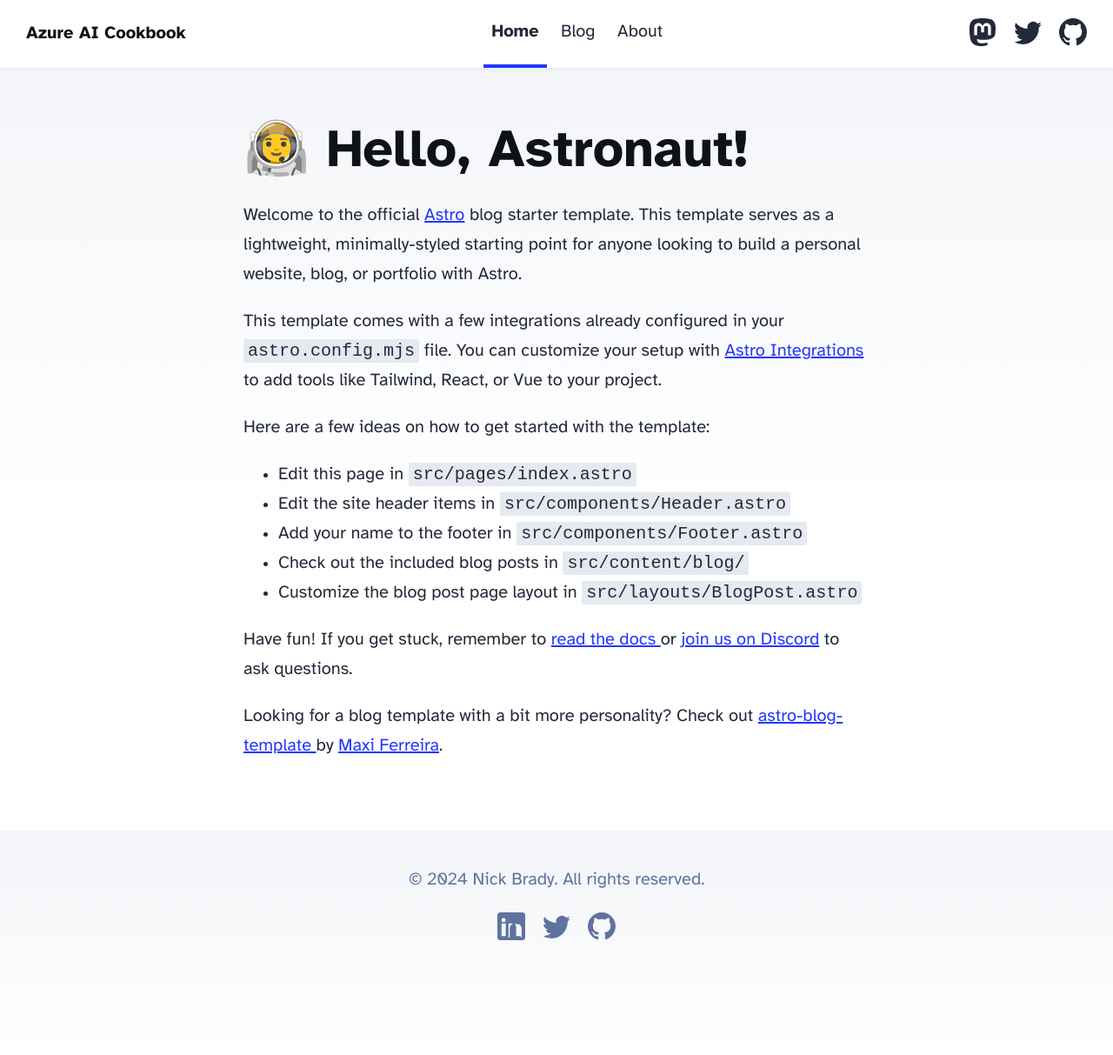
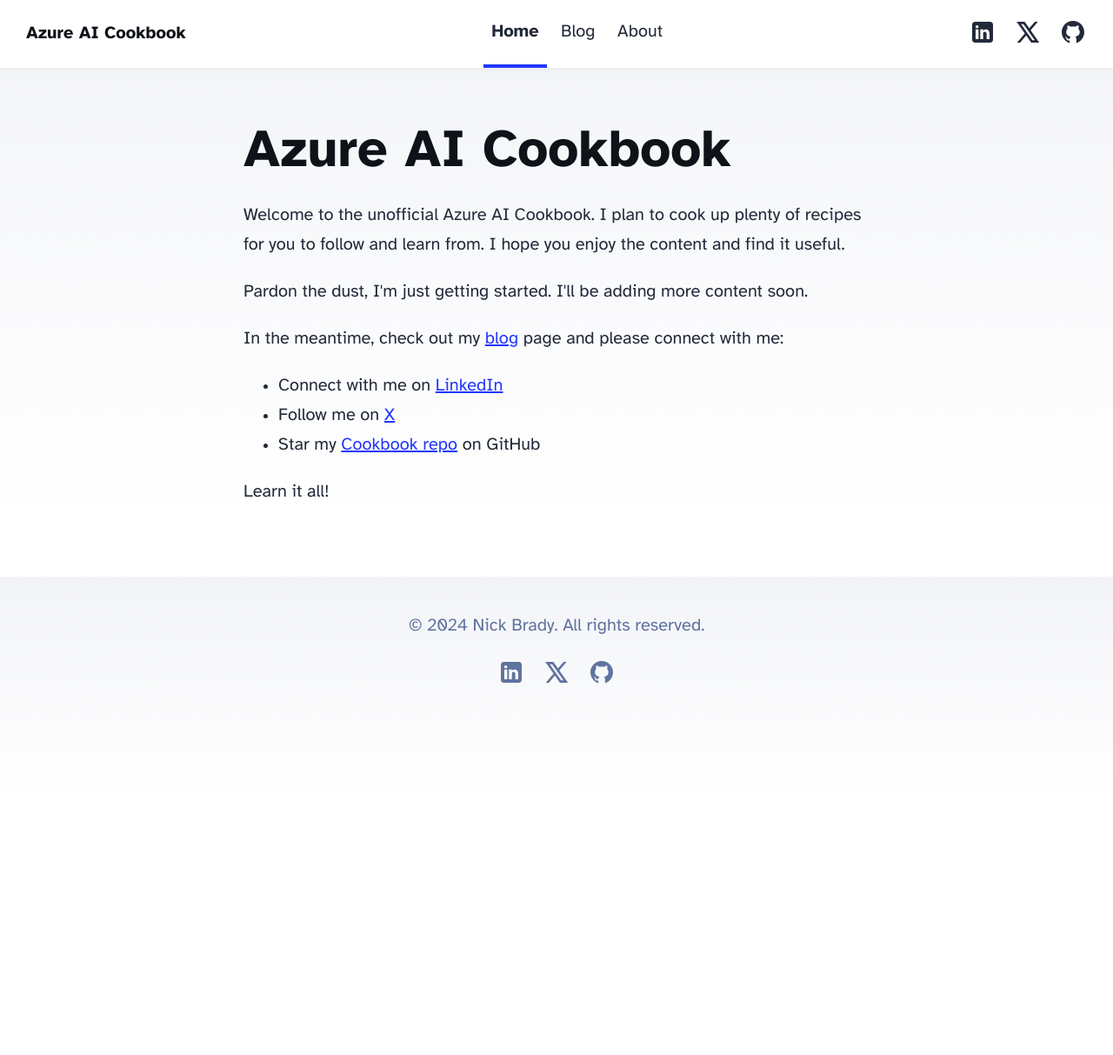
Before and after one commit to nicholasdbrady/cookbook, an Astro site: page / in a window 1280 px wide. Shown: the whole page at 87% size. After the commit the page ends 921 px from the top, so only its background shows below. Built offline with nearby package versions, Linux system fonts and the light colour scheme; Astro itself is replaced by a stand-in of ours.

Commit message:
favicon, social-icons, about me, home init

```diff
--- a/package.json
+++ b/package.json
@@ -10,11 +10,12 @@
     "astro": "astro"
   },
   "dependencies": {
+    "@astrojs/check": "^0.5.10",
+    "@astrojs/markdoc": "^0.11.0",
     "@astrojs/mdx": "^2.3.1",
     "@astrojs/rss": "^4.0.5",
     "@astrojs/sitemap": "^3.1.4",
     "astro": "^4.6.4",
-    "@astrojs/check": "^0.5.10",
     "typescript": "^5.4.5"
   }
 }
--- a/src/components/Footer.astro
+++ b/src/components/Footer.astro
@@ -5,39 +5,24 @@
 <footer>
 	&copy; {today.getFullYear()} Nick Brady. All rights reserved.
 	<div class="social-links">
-		<!-- TODO: Fix the LinkedIn icon -->
-		<a href="https://www.linkedin.com/in/nicholasdbrady" target="_blank">
-			<span class="sr-only">Follow Nick on LinkedIn</span>
-			<svg
-				viewBox="0 0 16 16"
-				aria-hidden="true"
-				width="32"
-				height="32"
-				astro-icon="social/linkedin"
-				><path
-					fill="currentColor"
-					d="M14.4 0H1.6C.716 0 0 .716 0 1.6v12.8C0 15.284.716 16 1.6 16h12.8c.884 0 1.6-.716 1.6-1.6V1.6C16 .716 15.284 0 14.4 0zM4.8 13.6H2.4V6.4h2.4v7.2zm-1.2-8c-.84 0-1.2-.56-1.2-1.2 0-.64.36-1.2 1.2-1.2s1.2.56 1.2 1.2c0 .64-.36 1.2-1.2 1.2zm9.6 8h-2.4v-4.8c0-1.12-.24-2-1.6-2-1.44 0-2.08 1.12-2.08 2.88v4.88H6.4V6.4h2.32v1.52h.04c.32-.6 1.08-1.24 2.28-1.24 2.44 0 2.88 1.6 2.88 3.68v4.24z"
-				></path></svg
-			>
+		<a href="https://linked.com/in/nicholasdbrady" target="_blank">
+			<span class="sr-only">Connect with Nick on LinkedIn</span>
+			<svg xmlns="http://www.w3.org/2000/svg" x="0px" y="0px" width="32" height="32" viewBox="0 8 48 32" >
+				<path fill="currentColor" d="M42,37c0,2.762-2.238,5-5,5H11c-2.761,0-5-2.238-5-5V11c0-2.762,2.239-5,5-5h26c2.762,0,5,2.238,5,5V37z" ></path>
+				<path fill="background" d="M12 19H17V36H12zM14.485 17h-.028C12.965 17 12 15.888 12 14.499 12 13.08 12.995 12 14.514 12c1.521 0 2.458 1.08 2.486 2.499C17 15.887 16.035 17 14.485 17zM36 36h-5v-9.099c0-2.198-1.225-3.698-3.192-3.698-1.501 0-2.313 1.012-2.707 1.99C24.957 25.543 25 26.511 25 27v9h-5V19h5v2.616C25.721 20.5 26.85 19 29.738 19c3.578 0 6.261 2.25 6.261 7.274L36 36 36 36z" ></path>
+			</svg>
 		</a>
-		<!-- TODO: Fix the LinkedIn icon -->
-		<a href="https://twitter.com/astrodotbuild" target="_blank">
-			<span class="sr-only">Follow Astro on Twitter</span>
-			<svg viewBox="0 0 16 16" aria-hidden="true" width="32" height="32" astro-icon="social/twitter"
-				><path
-					fill="currentColor"
-					d="M5.026 15c6.038 0 9.341-5.003 9.341-9.334 0-.14 0-.282-.006-.422A6.685 6.685 0 0 0 16 3.542a6.658 6.658 0 0 1-1.889.518 3.301 3.301 0 0 0 1.447-1.817 6.533 6.533 0 0 1-2.087.793A3.286 3.286 0 0 0 7.875 6.03a9.325 9.325 0 0 1-6.767-3.429 3.289 3.289 0 0 0 1.018 4.382A3.323 3.323 0 0 1 .64 6.575v.045a3.288 3.288 0 0 0 2.632 3.218 3.203 3.203 0 0 1-.865.115 3.23 3.23 0 0 1-.614-.057 3.283 3.283 0 0 0 3.067 2.277A6.588 6.588 0 0 1 .78 13.58a6.32 6.32 0 0 1-.78-.045A9.344 9.344 0 0 0 5.026 15z"
-				></path></svg
-			>
+		<a href="https://x.com/nicholasdbrady" target="_blank">
+			<span class="sr-only">Follow Nick on X</span>
+			<svg viewBox="0 0 24 24" aria-hidden="true" width="32" height="32" astro-icon="social/x" >
+				<path fill="currentColor" d="M 2.3671875 3 L 9.4628906 13.140625 L 2.7402344 21 L 5.3808594 21 L 10.644531 14.830078 L 14.960938 21 L 21.871094 21 L 14.449219 10.375 L 20.740234 3 L 18.140625 3 L 13.271484 8.6875 L 9.2988281 3 L 2.3671875 3 z M 6.2070312 5 L 8.2558594 5 L 18.033203 19 L 16.001953 19 L 6.2070312 5 z" ></path>
+			</svg>
 		</a>
-		<a href="https://github.com/withastro/astro" target="_blank">
-			<span class="sr-only">Go to Astro's GitHub repo</span>
-			<svg viewBox="0 0 16 16" aria-hidden="true" width="32" height="32" astro-icon="social/github"
-				><path
-					fill="currentColor"
-					d="M8 0C3.58 0 0 3.58 0 8c0 3.54 2.29 6.53 5.47 7.59.4.07.55-.17.55-.38 0-.19-.01-.82-.01-1.49-2.01.37-2.53-.49-2.69-.94-.09-.23-.48-.94-.82-1.13-.28-.15-.68-.52-.01-.53.63-.01 1.08.58 1.23.82.72 1.21 1.87.87 2.33.66.07-.52.28-.87.51-1.07-1.78-.2-3.64-.89-3.64-3.95 0-.87.31-1.59.82-2.15-.08-.2-.36-1.02.08-2.12 0 0 .67-.21 2.2.82.64-.18 1.32-.27 2-.27.68 0 1.36.09 2 .27 1.53-1.04 2.2-.82 2.2-.82.44 1.1.16 1.92.08 2.12.51.56.82 1.27.82 2.15 0 3.07-1.87 3.75-3.65 3.95.29.25.54.73.54 1.48 0 1.07-.01 1.93-.01 2.2 0 .21.15.46.55.38A8.012 8.012 0 0 0 16 8c0-4.42-3.58-8-8-8z"
-				></path></svg
-			>
+		<a href="https://github.com/nicholasdbrady" target="_blank">
+			<span class="sr-only">Go to Nick's GitHub</span>
+			<svg viewBox="0 0 64 64" aria-hidden="true" width="32" height="32" astro-icon="social/github" >
+				<path fill="currentColor" d="M32 6C17.641 6 6 17.641 6 32c0 12.277 8.512 22.56 19.955 25.286-.592-.141-1.179-.299-1.755-.479V50.85c0 0-.975.325-2.275.325-3.637 0-5.148-3.245-5.525-4.875-.229-.993-.827-1.934-1.469-2.509-.767-.684-1.126-.686-1.131-.92-.01-.491.658-.471.975-.471 1.625 0 2.857 1.729 3.429 2.623 1.417 2.207 2.938 2.577 3.721 2.577.975 0 1.817-.146 2.397-.426.268-1.888 1.108-3.57 2.478-4.774-6.097-1.219-10.4-4.716-10.4-10.4 0-2.928 1.175-5.619 3.133-7.792C19.333 23.641 19 22.494 19 20.625c0-1.235.086-2.751.65-4.225 0 0 3.708.026 7.205 3.338C28.469 19.268 30.196 19 32 19s3.531.268 5.145.738c3.497-3.312 7.205-3.338 7.205-3.338.567 1.474.65 2.99.65 4.225 0 2.015-.268 3.19-.432 3.697C46.466 26.475 47.6 29.124 47.6 32c0 5.684-4.303 9.181-10.4 10.4 1.628 1.43 2.6 3.513 2.6 5.85v8.557c-.576.181-1.162.338-1.755.479C49.488 54.56 58 44.277 58 32 58 17.641 46.359 6 32 6zM33.813 57.93C33.214 57.972 32.61 58 32 58 32.61 58 33.213 57.971 33.813 57.93zM37.786 57.346c-1.164.265-2.357.451-3.575.554C35.429 57.797 36.622 57.61 37.786 57.346zM32 58c-.61 0-1.214-.028-1.813-.07C30.787 57.971 31.39 58 32 58zM29.788 57.9c-1.217-.103-2.411-.289-3.574-.554C27.378 57.61 28.571 57.797 29.788 57.9z"></path>
+			</svg>
 		</a>
 	</div>
 </footer>
--- a/src/components/Header.astro
+++ b/src/components/Header.astro
@@ -12,32 +12,24 @@
 			<HeaderLink href="/about">About</HeaderLink>
 		</div>
 		<div class="social-links">
-			<a href="https://m.webtoo.ls/@astro" target="_blank">
-				<span class="sr-only">Follow Astro on Mastodon</span>
-				<svg viewBox="0 0 16 16" aria-hidden="true" width="32" height="32"
-					><path
-						fill="currentColor"
-						d="M11.19 12.195c2.016-.24 3.77-1.475 3.99-2.603.348-1.778.32-4.339.32-4.339 0-3.47-2.286-4.488-2.286-4.488C12.062.238 10.083.017 8.027 0h-.05C5.92.017 3.942.238 2.79.765c0 0-2.285 1.017-2.285 4.488l-.002.662c-.004.64-.007 1.35.011 2.091.083 3.394.626 6.74 3.78 7.57 1.454.383 2.703.463 3.709.408 1.823-.1 2.847-.647 2.847-.647l-.06-1.317s-1.303.41-2.767.36c-1.45-.05-2.98-.156-3.215-1.928a3.614 3.614 0 0 1-.033-.496s1.424.346 3.228.428c1.103.05 2.137-.064 3.188-.189zm1.613-2.47H11.13v-4.08c0-.859-.364-1.295-1.091-1.295-.804 0-1.207.517-1.207 1.541v2.233H7.168V5.89c0-1.024-.403-1.541-1.207-1.541-.727 0-1.091.436-1.091 1.296v4.079H3.197V5.522c0-.859.22-1.541.66-2.046.456-.505 1.052-.764 1.793-.764.856 0 1.504.328 1.933.983L8 4.39l.417-.695c.429-.655 1.077-.983 1.934-.983.74 0 1.336.259 1.791.764.442.505.661 1.187.661 2.046v4.203z"
-					></path></svg
-				>
+			<a href="https://linked.com/in/nicholasdbrady" target="_blank">
+				<span class="sr-only">Connect with Nick on LinkedIn</span>
+				<svg xmlns="http://www.w3.org/2000/svg" x="0px" y="0px" width="32" height="32" viewBox="0 8 48 32" >
+					<path fill="currentColor" d="M42,37c0,2.762-2.238,5-5,5H11c-2.761,0-5-2.238-5-5V11c0-2.762,2.239-5,5-5h26c2.762,0,5,2.238,5,5V37z" ></path>
+					<path fill="background" d="M12 19H17V36H12zM14.485 17h-.028C12.965 17 12 15.888 12 14.499 12 13.08 12.995 12 14.514 12c1.521 0 2.458 1.08 2.486 2.499C17 15.887 16.035 17 14.485 17zM36 36h-5v-9.099c0-2.198-1.225-3.698-3.192-3.698-1.501 0-2.313 1.012-2.707 1.99C24.957 25.543 25 26.511 25 27v9h-5V19h5v2.616C25.721 20.5 26.85 19 29.738 19c3.578 0 6.261 2.25 6.261 7.274L36 36 36 36z" ></path>
+				</svg>
 			</a>
-			<a href="https://twitter.com/astrodotbuild" target="_blank">
-				<span class="sr-only">Follow Astro on Twitter</span>
-				<svg viewBox="0 0 16 16" aria-hidden="true" width="32" height="32"
-					><path
-						fill="currentColor"
-						d="M5.026 15c6.038 0 9.341-5.003 9.341-9.334 0-.14 0-.282-.006-.422A6.685 6.685 0 0 0 16 3.542a6.658 6.658 0 0 1-1.889.518 3.301 3.301 0 0 0 1.447-1.817 6.533 6.533 0 0 1-2.087.793A3.286 3.286 0 0 0 7.875 6.03a9.325 9.325 0 0 1-6.767-3.429 3.289 3.289 0 0 0 1.018 4.382A3.323 3.323 0 0 1 .64 6.575v.045a3.288 3.288 0 0 0 2.632 3.218 3.203 3.203 0 0 1-.865.115 3.23 3.23 0 0 1-.614-.057 3.283 3.283 0 0 0 3.067 2.277A6.588 6.588 0 0 1 .78 13.58a6.32 6.32 0 0 1-.78-.045A9.344 9.344 0 0 0 5.026 15z"
-					></path></svg
-				>
+			<a href="https://x.com/nicholasdbrady" target="_blank">
+				<span class="sr-only">Follow Nick on X</span>
+				<svg viewBox="0 0 24 24" aria-hidden="true" width="32" height="32" astro-icon="social/x" >
+					<path fill="currentColor" d="M 2.3671875 3 L 9.4628906 13.140625 L 2.7402344 21 L 5.3808594 21 L 10.644531 14.830078 L 14.960938 21 L 21.871094 21 L 14.449219 10.375 L 20.740234 3 L 18.140625 3 L 13.271484 8.6875 L 9.2988281 3 L 2.3671875 3 z M 6.2070312 5 L 8.2558594 5 L 18.033203 19 L 16.001953 19 L 6.2070312 5 z" ></path>
+				</svg>
 			</a>
-			<a href="https://github.com/withastro/astro" target="_blank">
-				<span class="sr-only">Go to Astro's GitHub repo</span>
-				<svg viewBox="0 0 16 16" aria-hidden="true" width="32" height="32"
-					><path
-						fill="currentColor"
-						d="M8 0C3.58 0 0 3.58 0 8c0 3.54 2.29 6.53 5.47 7.59.4.07.55-.17.55-.38 0-.19-.01-.82-.01-1.49-2.01.37-2.53-.49-2.69-.94-.09-.23-.48-.94-.82-1.13-.28-.15-.68-.52-.01-.53.63-.01 1.08.58 1.23.82.72 1.21 1.87.87 2.33.66.07-.52.28-.87.51-1.07-1.78-.2-3.64-.89-3.64-3.95 0-.87.31-1.59.82-2.15-.08-.2-.36-1.02.08-2.12 0 0 .67-.21 2.2.82.64-.18 1.32-.27 2-.27.68 0 1.36.09 2 .27 1.53-1.04 2.2-.82 2.2-.82.44 1.1.16 1.92.08 2.12.51.56.82 1.27.82 2.15 0 3.07-1.87 3.75-3.65 3.95.29.25.54.73.54 1.48 0 1.07-.01 1.93-.01 2.2 0 .21.15.46.55.38A8.012 8.012 0 0 0 16 8c0-4.42-3.58-8-8-8z"
-					></path></svg
-				>
+			<a href="https://github.com/nicholasdbrady" target="_blank">
+				<span class="sr-only">Go to Nick's GitHub</span>
+				<svg viewBox="0 0 64 64" aria-hidden="true" width="32" height="32" astro-icon="social/github" >
+					<path fill="currentColor" d="M32 6C17.641 6 6 17.641 6 32c0 12.277 8.512 22.56 19.955 25.286-.592-.141-1.179-.299-1.755-.479V50.85c0 0-.975.325-2.275.325-3.637 0-5.148-3.245-5.525-4.875-.229-.993-.827-1.934-1.469-2.509-.767-.684-1.126-.686-1.131-.92-.01-.491.658-.471.975-.471 1.625 0 2.857 1.729 3.429 2.623 1.417 2.207 2.938 2.577 3.721 2.577.975 0 1.817-.146 2.397-.426.268-1.888 1.108-3.57 2.478-4.774-6.097-1.219-10.4-4.716-10.4-10.4 0-2.928 1.175-5.619 3.133-7.792C19.333 23.641 19 22.494 19 20.625c0-1.235.086-2.751.65-4.225 0 0 3.708.026 7.205 3.338C28.469 19.268 30.196 19 32 19s3.531.268 5.145.738c3.497-3.312 7.205-3.338 7.205-3.338.567 1.474.65 2.99.65 4.225 0 2.015-.268 3.19-.432 3.697C46.466 26.475 47.6 29.124 47.6 32c0 5.684-4.303 9.181-10.4 10.4 1.628 1.43 2.6 3.513 2.6 5.85v8.557c-.576.181-1.162.338-1.755.479C49.488 54.56 58 44.277 58 32 58 17.641 46.359 6 32 6zM33.813 57.93C33.214 57.972 32.61 58 32 58 32.61 58 33.213 57.971 33.813 57.93zM37.786 57.346c-1.164.265-2.357.451-3.575.554C35.429 57.797 36.622 57.61 37.786 57.346zM32 58c-.61 0-1.214-.028-1.813-.07C30.787 57.971 31.39 58 32 58zM29.788 57.9c-1.217-.103-2.411-.289-3.574-.554C27.378 57.61 28.571 57.797 29.788 57.9z"></path>
+				</svg>
 			</a>
 		</div>
 	</nav>
--- /dev/null
+++ b/src/components/Social.astro
@@ -0,0 +1,4 @@
+---
+const { platform, username } = Astro.props;
+---
+<a href={`https://www.${platform}.com/${username}`}>{platform}</a>
--- a/src/pages/index.astro
+++ b/src/pages/index.astro
@@ -13,36 +13,21 @@
 	<body>
 		<Header />
 		<main>
-			<h1>🧑‍🚀 Hello, Astronaut!</h1>
+			<h1>Azure AI Cookbook</h1>
 			<p>
-				Welcome to the official <a href="https://astro.build/">Astro</a> blog starter template. This
-				template serves as a lightweight, minimally-styled starting point for anyone looking to build
-				a personal website, blog, or portfolio with Astro.
+				Welcome to the unofficial Azure AI Cookbook. I plan to cook up plenty of recipes for you to follow and learn from. I hope you enjoy the content and find it useful.
 			</p>
 			<p>
-				This template comes with a few integrations already configured in your
-				<code>astro.config.mjs</code> file. You can customize your setup with
-				<a href="https://astro.build/integrations">Astro Integrations</a> to add tools like Tailwind,
-				React, or Vue to your project.
+				Pardon the dust, I'm just getting started. I'll be adding more content soon.
 			</p>
-			<p>Here are a few ideas on how to get started with the template:</p>
+			<p>In the meantime, check out my <a href=blog>blog</a> page and please connect with me:</p>
 			<ul>
-				<li>Edit this page in <code>src/pages/index.astro</code></li>
-				<li>Edit the site header items in <code>src/components/Header.astro</code></li>
-				<li>Add your name to the footer in <code>src/components/Footer.astro</code></li>
-				<li>Check out the included blog posts in <code>src/content/blog/</code></li>
-				<li>Customize the blog post page layout in <code>src/layouts/BlogPost.astro</code></li>
+				<li>Connect with me on <a href="https://linkedin.com/in/nicholasdbrady">LinkedIn</a></li>
+				<li>Follow me on <a href="https://x.com/in/nicholasdbrady">X</a></li>
+				<li>Star my <a href="https://github.com/nicholasdbrady/cookbook">Cookbook repo</a> on GitHub </li>
 			</ul>
 			<p>
-				Have fun! If you get stuck, remember to <a href="https://docs.astro.build/"
-					>read the docs
-				</a> or <a href="https://astro.build/chat">join us on Discord</a> to ask questions.
-			</p>
-			<p>
-				Looking for a blog template with a bit more personality? Check out <a
-					href="https://github.com/Charca/astro-blog-template"
-					>astro-blog-template
-				</a> by <a href="https://twitter.com/Charca">Maxi Ferreira</a>.
+				Learn it all!
 			</p>
 		</main>
 		<Footer />
```
Also changed, not shown: astro.config.mjs (+4 -3 lines), src/content/blog/first-post.md (deleted, +0 -16 lines), src/content/blog/second-post.md (deleted, +0 -16 lines), src/content/blog/third-post.md (deleted, +0 -16 lines), src/content/blog/using-mdx.mdx (deleted, +0 -31 lines), src/pages/about.astro (+7 -49 lines), public/favicon.svg, public/style_transfer_nick.png (added), 1 other file.
